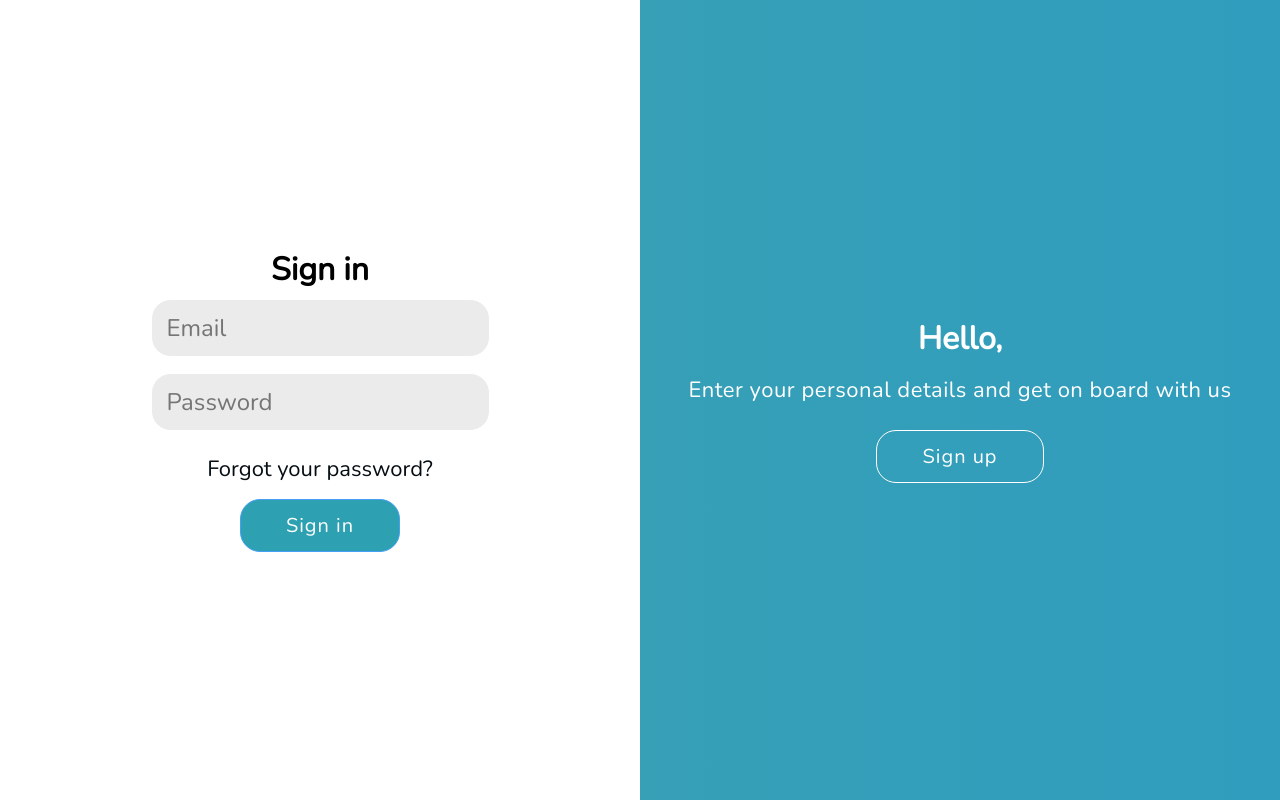
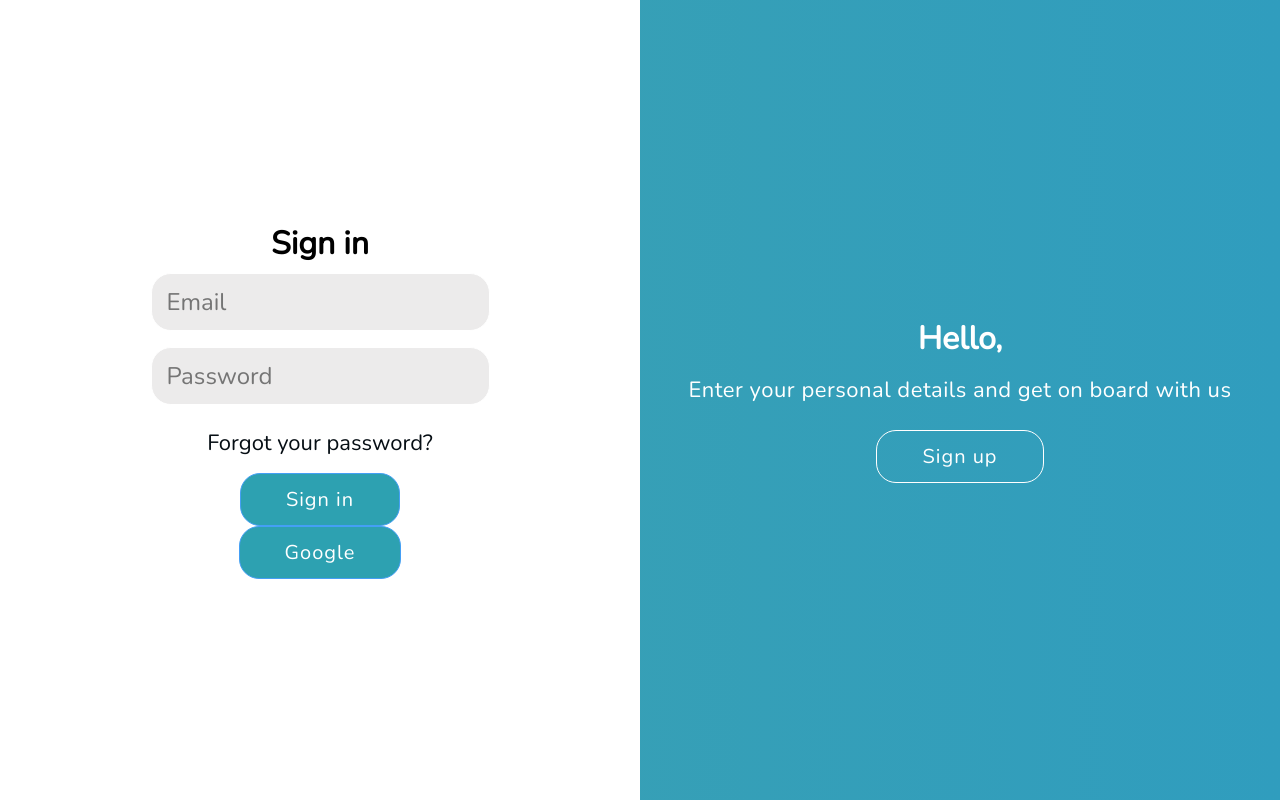
Before and after one commit to sam82arth-pf/ordee-beta, a React (Create React App) app: page / in a window 1280 px wide. Built offline with nearby package versions, Linux system fonts and the light colour scheme; no server answers.

Commit message:
google sign-in added

```diff
--- a/src/LoginForm.js
+++ b/src/LoginForm.js
@@ -1,5 +1,6 @@
 import React, { useState, useEffect } from "react";
 import { db, auth } from "./firebase";
+import firebase from "firebase";
 import "./LoginForm.css";
 import { Link, Redirect,Route } from "react-router-dom";
 import Home from './Home';
@@ -52,7 +53,34 @@ function LoginForm() {
       })
       .catch((error) => alert(error.message));
   };
+const google=(event)=>{
+  event.preventDefault();
+  var provider = new firebase.auth.GoogleAuthProvider();
+  firebase.auth()
+  .signInWithPopup(provider)
+  .then((result) => {
+    /** @type {firebase.auth.OAuthCredential} */
+    var credential = result.credential;
 
+    // This gives you a Google Access Token. You can use it to access the Google API.
+    var token = credential.accessToken;
+    // The signed-in user info.
+    var user = result.user;
+    return db.collection("Restaurant").doc(result.user.uid).set({
+      Name: user.displayName,
+      Phone: '',
+      Email: user.email,
+          Address1:'',
+          Address2:'',
+          State:'',
+          Country:'',
+          PostalCode:''
+
+
+    // ...
+  })
+  }).catch((error) => alert(error.message));
+}
   const signUpButton = () => {
     document.getElementById("container").classList.add("right-panel-active");
   };
@@ -114,6 +142,9 @@ function LoginForm() {
                 onChange={(e) => setPassword(e.target.value)}
               />
               <button onClick={SignUp}>Sign Up</button>
+
+
+
             </form>
           </div>
           <div className="form-container sign-in-container">
@@ -136,6 +167,7 @@ function LoginForm() {
                 <Link to='/Password__Reset'>Forgot your password?</Link>
               </a>
               <button onClick={Login}>Sign in</button>
+              <button onClick={google}>Google</button>
             </form>
           </div>
           <div className="overlay-container">
```
